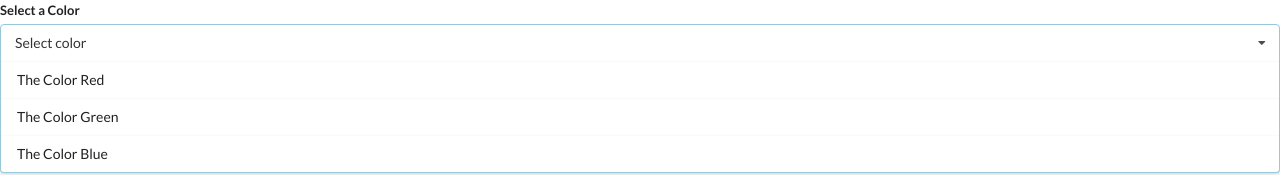
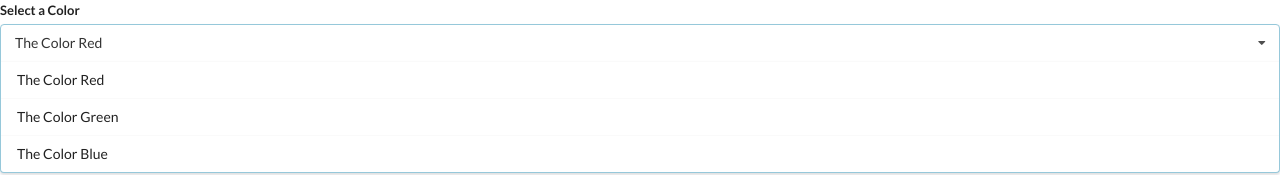
Before and after one commit to peace015/widgets, a React (Create React App) app: page / in a window 1280 px wide. Shown: the top 175 px of the page. Built offline with nearby package versions, Linux system fonts and the light colour scheme.

Commit message:
add selection state

```diff
--- a/src/App.js
+++ b/src/App.js
@@ -1,4 +1,4 @@
-import React from 'react';
+import React, { useState } from 'react';
 import Accordion from './components/Accordion';
 import Search from './components/Search';
 import Dropdown from './components/Dropdown';
@@ -33,9 +33,15 @@
 ];
 
 export default () => {
+  const [selected, setSelected] = useState(options[0]);
+
   return (
     <div>
-      <Dropdown options={options} />
+      <Dropdown
+        selected={selected}
+        onSelectedChange={setSelected}
+        options={options}
+      />
     </div>
   );
 };
--- a/src/components/Dropdown.js
+++ b/src/components/Dropdown.js
@@ -1,9 +1,13 @@
 import React from 'react';
 
-const Dropdown = ({ options }) => {
+const Dropdown = ({ options, selected, onSelectedChange }) => {
   const renderOptions = options.map((option) => {
     return (
-      <div key={option.value} className="item">
+      <div
+        key={option.value}
+        className="item"
+        onClick={() => onSelectedChange(option)}
+      >
         {option.label}
       </div>
     );
@@ -15,7 +19,7 @@
         <label className="label">Select a Color</label>
         <div className="ui selection dropdown visible active">
           <i className="dropdown icon"></i>
-          <div className="text">Select color</div>
+          <div className="text">{selected.label}</div>
           <div className="menu visible transition">{renderOptions}</div>
         </div>
       </div>
```
